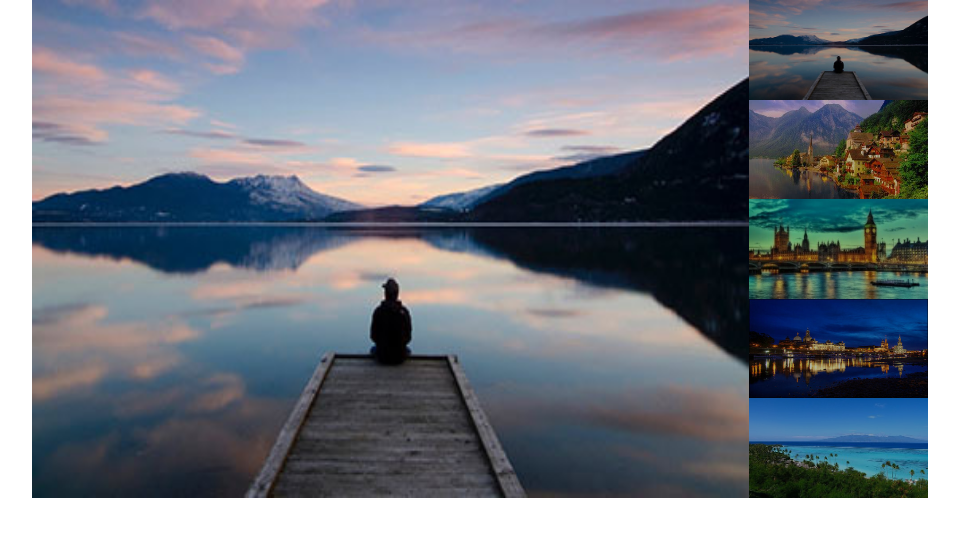
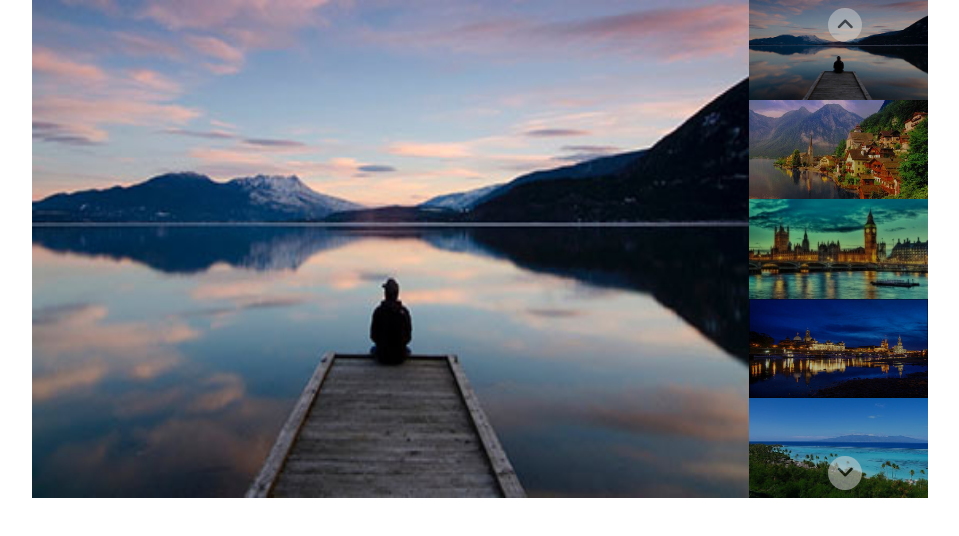
Before and after one commit to aciernoantonio/vue-slider, a plain HTML site: page index.html in a window 1280 px wide. Shown: the whole page, without its empty margins (160-1119 px from the left). Drawn offline with nearby package versions, Linux system fonts and the light colour scheme.

Commit message:
add basic layout section

```diff
--- a/assets/css/style.css
+++ b/assets/css/style.css
@@ -38,3 +38,20 @@ img{
 .thumb{
     height: calc(100% / 5);
 }
+
+.prev, .next{
+    background-color: lightgray;
+    opacity: 50%;
+    border-radius: 50%;
+    padding: 0.5rem;
+}
+
+.navigator{
+    position: absolute;
+    left: 88%;
+    display: flex;
+    flex-direction: column;
+    justify-content: space-between;
+    height: 100%;
+    padding: 0.5rem;
+}
--- a/index.html
+++ b/index.html
@@ -36,7 +36,8 @@
 
                 <div class="navigator">
 
-                    <div class="prev"></div>
+                    <div class="prev"><i class="fa-solid fa-angle-up fa-lg"></i></div>
+                    <div class="next"><i class="fa-solid fa-angle-down fa-lg"></i></div>
 
                 </div>
 
```
